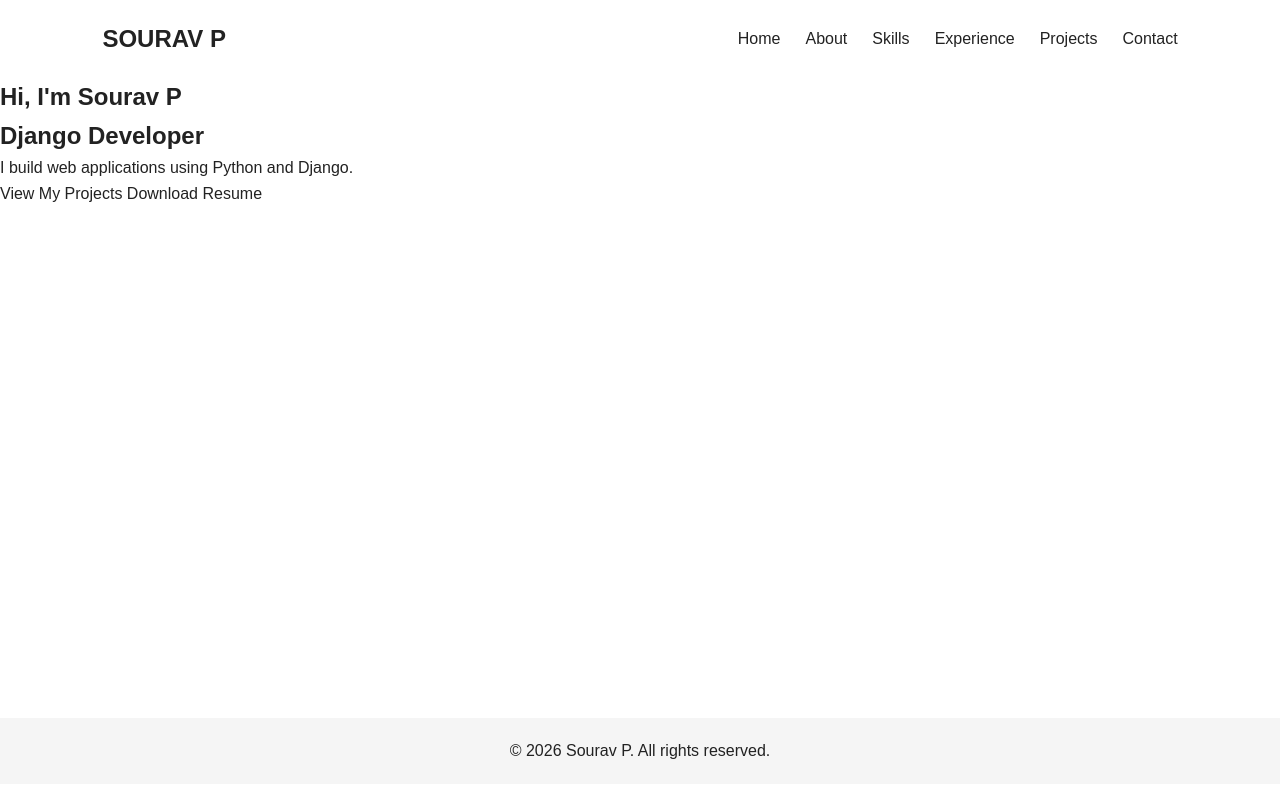
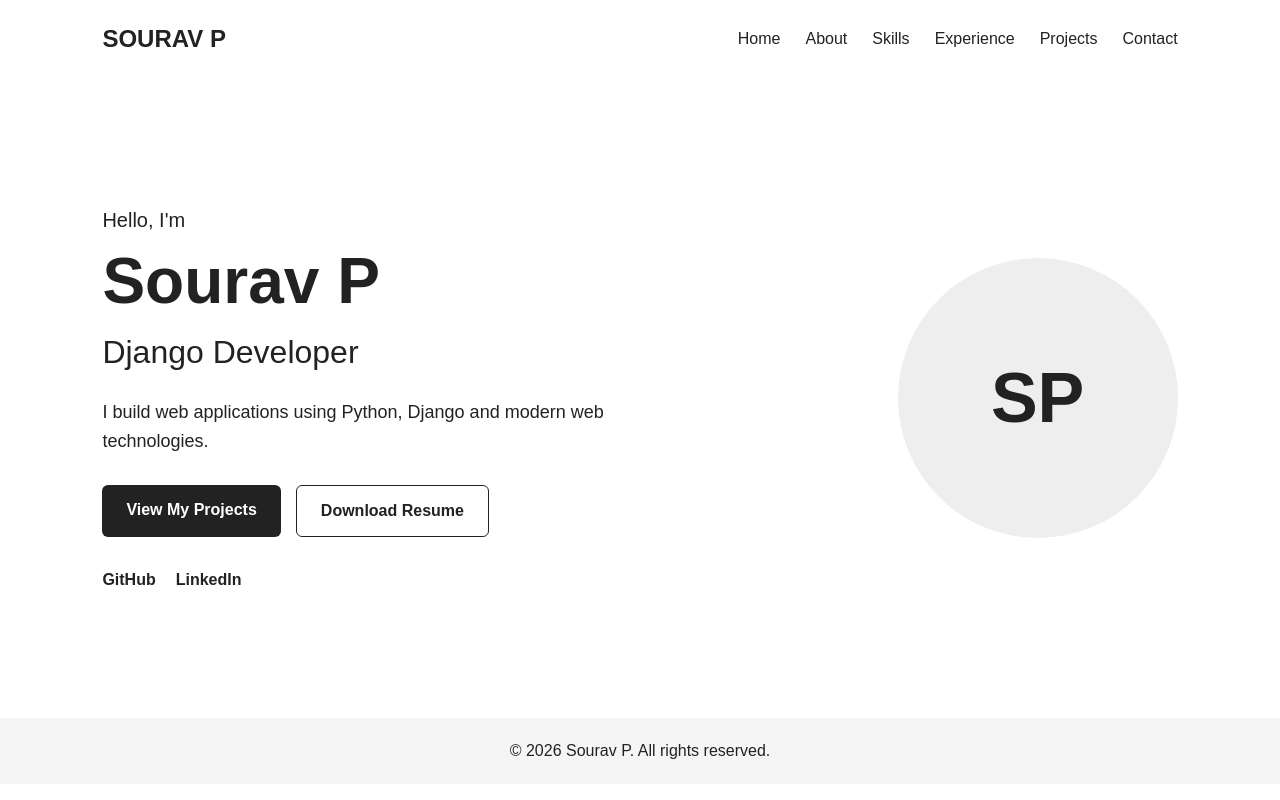
Before and after one commit to sourav-srv916/django-portfolio, a Django app: page / in a window 1280 px wide. Run offline with Django 5.2, Linux system fonts and the light colour scheme.

Commit message:
Create professional portfolio hero section

```diff
--- a/main/static/main/css/style.css
+++ b/main/static/main/css/style.css
@@ -79,3 +79,119 @@ footer {
     text-align: center;
     background-color: #f5f5f5;
 }
+
+/* =========================
+   Hero Section
+========================= */
+
+.hero {
+    min-height: 80vh;
+
+    display: flex;
+    align-items: center;
+    justify-content: space-between;
+
+    gap: 60px;
+
+    padding: 80px 8%;
+}
+
+
+.hero-content {
+    max-width: 650px;
+}
+
+
+.hero-greeting {
+    font-size: 20px;
+    margin-bottom: 10px;
+}
+
+
+.hero h1 {
+    font-size: 64px;
+    line-height: 1.1;
+    margin-bottom: 10px;
+}
+
+
+.hero h2 {
+    font-size: 32px;
+    font-weight: 500;
+    margin-bottom: 20px;
+}
+
+
+.hero-description {
+    font-size: 18px;
+    max-width: 550px;
+    margin-bottom: 30px;
+}
+
+
+.hero-buttons {
+    display: flex;
+    gap: 15px;
+    margin-bottom: 30px;
+}
+
+
+.btn {
+    display: inline-block;
+    padding: 12px 24px;
+
+    border-radius: 6px;
+
+    font-size: 16px;
+    font-weight: 600;
+}
+
+
+.btn-primary {
+    background-color: #222222;
+    color: #ffffff;
+}
+
+
+.btn-secondary {
+    border: 1px solid #222222;
+}
+
+
+.hero-social {
+    display: flex;
+    gap: 20px;
+}
+
+
+.hero-social a {
+    font-weight: 600;
+}
+
+
+/* =========================
+   Profile Placeholder
+========================= */
+
+.hero-image {
+    display: flex;
+    justify-content: center;
+    align-items: center;
+}
+
+
+.profile-placeholder {
+    width: 280px;
+    height: 280px;
+
+    border-radius: 50%;
+
+    display: flex;
+    justify-content: center;
+    align-items: center;
+
+    background-color: #eeeeee;
+
+    font-size: 70px;
+    font-weight: bold;
+}
--- a/main/templates/main/home.html
+++ b/main/templates/main/home.html
@@ -6,17 +6,62 @@
 
 {% block content %}
 
-<section>
-    <h1>Hi, I'm Sourav P</h1>
+<section class="hero">
 
-    <h2>Django Developer</h2>
+    <div class="hero-content">
 
-    <p>
-        I build web applications using Python and Django.
-    </p>
+        <p class="hero-greeting">
+            Hello, I'm
+        </p>
 
-    <a href="#">View My Projects</a>
-    <a href="#">Download Resume</a>
+        <h1>
+            Sourav P
+        </h1>
+
+        <h2>
+            Django Developer
+        </h2>
+
+        <p class="hero-description">
+            I build web applications using Python, Django
+            and modern web technologies.
+        </p>
+
+        <div class="hero-buttons">
+
+            <a href="#" class="btn btn-primary">
+                View My Projects
+            </a>
+
+            <a href="#" class="btn btn-secondary">
+                Download Resume
+            </a>
+
+        </div>
+
+        <div class="hero-social">
+
+            <a href="#" target="_blank">
+                GitHub
+            </a>
+
+            <a href="#" target="_blank">
+                LinkedIn
+            </a>
+
+        </div>
+
+    </div>
+
+
+    <div class="hero-image">
+
+        <div class="profile-placeholder">
+            SP
+        </div>
+
+    </div>
+
 </section>
 
 {% endblock %}
```
